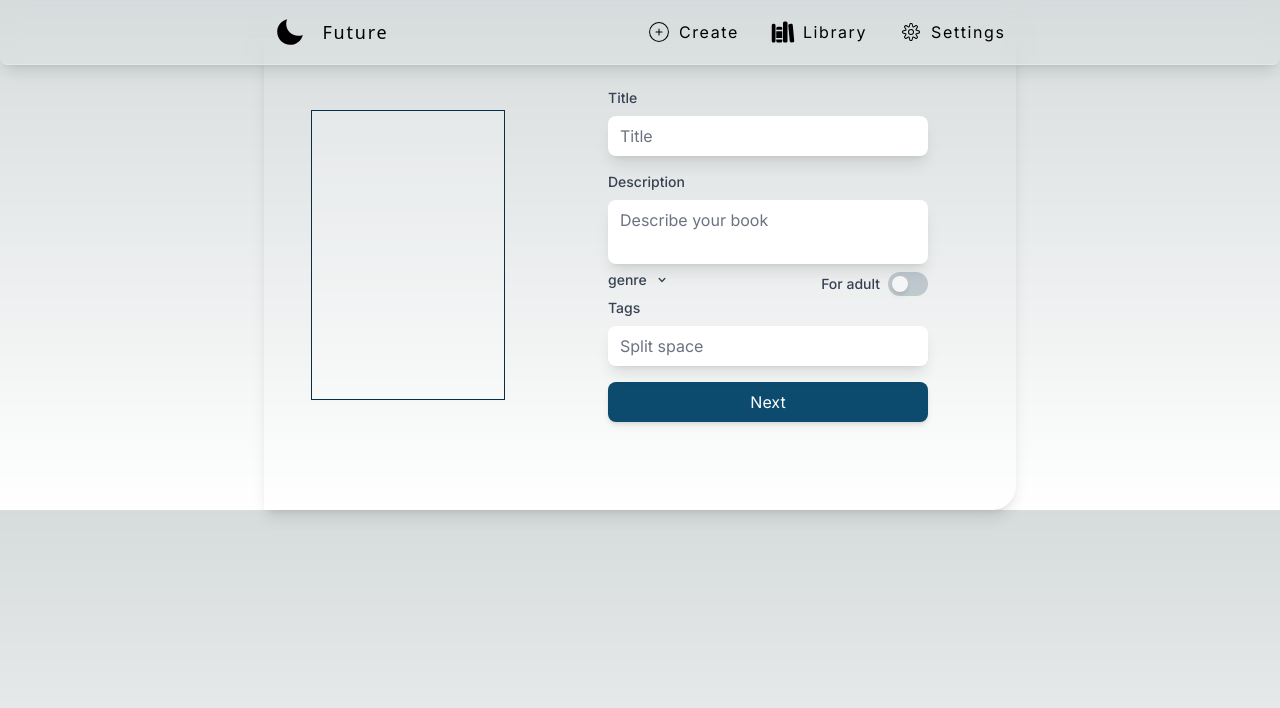
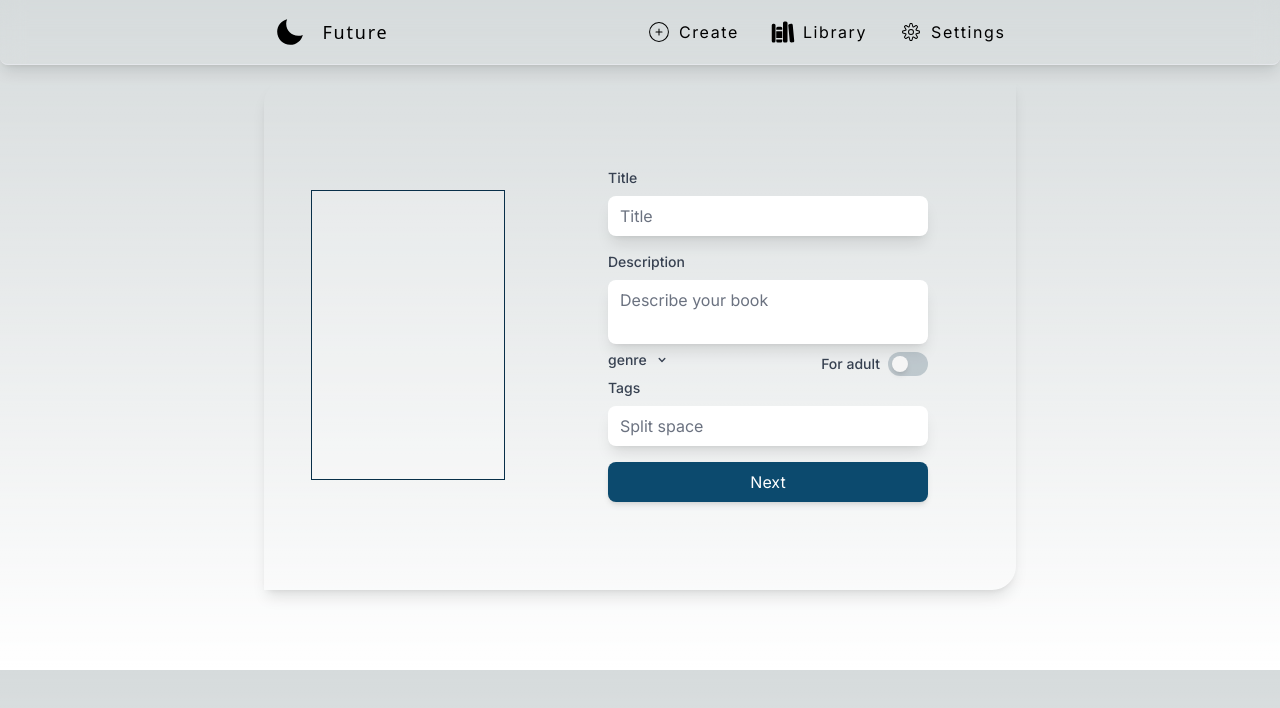
Before and after one commit to pawelek7k/future, a Next.js app: page /create in a window 1280 px wide. Shown: the top 708 px of the page. Built offline with nearby package versions, Linux system fonts and the light colour scheme.

Commit message:
Update layout.tsx

```diff
--- a/app/(site)/layout.tsx
+++ b/app/(site)/layout.tsx
@@ -21,7 +21,7 @@ export default function RootLayout({
       <NextAuthProvider>
         <body className={inter.className}>
           <SiteNavigation />
-          {children}
+          <main className="p-20">{children}</main>
         </body>
       </NextAuthProvider>
     </html>
```
